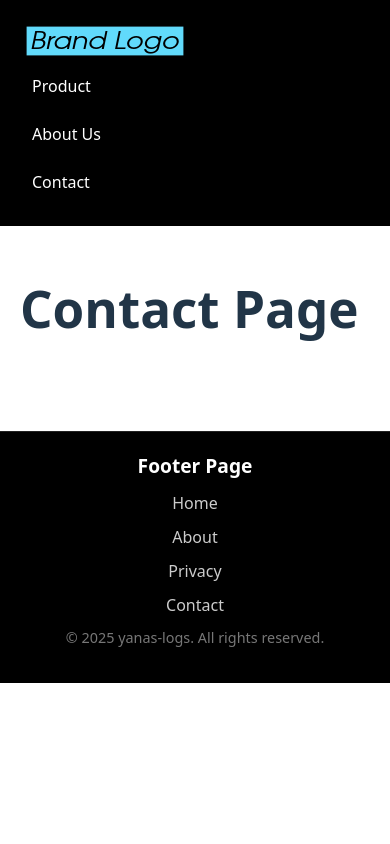
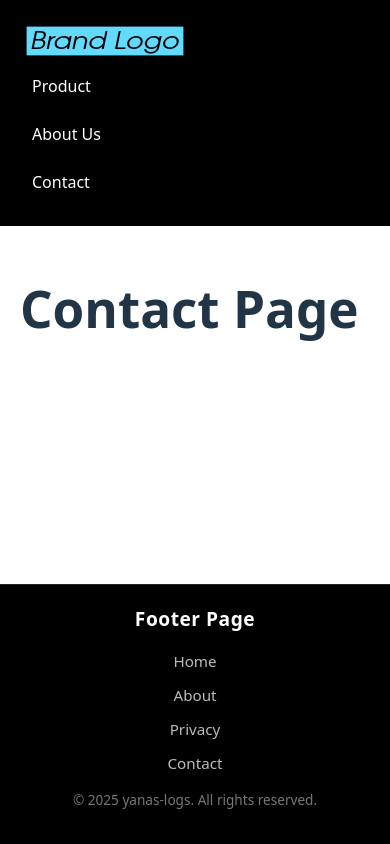
Before and after one commit to yanas-logs/litebase, a React (Vite) app in the folder react/: page /contact in a window 390 px wide. Built offline with nearby package versions, Linux system fonts and the light colour scheme.

Commit message:
Update Footer styles for improved layout and responsiveness

```diff
--- a/react/src/components/css/Footer.css
+++ b/react/src/components/css/Footer.css
@@ -1,10 +1,11 @@
 .footer {
   background-color: #000;
   color: #fff;
-  padding: 20px 0;
+  padding: 30px 0;
   text-align: center;
   border-top: 1px solid #222;
-  margin-top: 40px;
+  margin-top: auto;
+  width: 100%;
 }
 
 .footer-content {
@@ -14,34 +15,55 @@
 }
 
 .footer-logo {
-  font-size: 1.2rem;
+  font-size: 1.4rem;
   font-weight: 600;
   margin-bottom: 10px;
+  letter-spacing: 0.5px;
 }
 
 .footer-links {
   list-style: none;
   padding: 0;
-  margin: 10px 0;
+  margin: 15px 0;
   display: flex;
   justify-content: center;
-  gap: 20px;
+  flex-wrap: wrap;
+  gap: 24px;
 }
 
 .footer-links li a {
-  color: #ccc;
+  color: #bbb;
   text-decoration: none;
-  transition: color 0.3s ease;
+  transition: color 0.3s ease, transform 0.2s ease;
+  font-size: 0.95rem;
 }
 
 .footer-links li a:hover {
   color: #04aa6d;
+  transform: translateY(-2px);
 }
 
 .footer-copy {
-  font-size: 0.9rem;
+  font-size: 0.85rem;
   color: #777;
   margin-top: 10px;
+}
+
+/* Optimization footer */
+html, body {
+  height: 100%;
+  display: flex;
+  flex-direction: column;
+}
+
+#root {
+  display: flex;
+  flex-direction: column;
+  min-height: 100vh;
+}
+
+main {
+  flex: 1;
 }
 
 /* Responsive */
@@ -50,4 +72,12 @@
     flex-direction: column;
     gap: 10px;
   }
+
+  .footer {
+    padding: 20px 0;
+  }
+
+  .footer-logo {
+    font-size: 1.2rem;
+  }
 }
```
